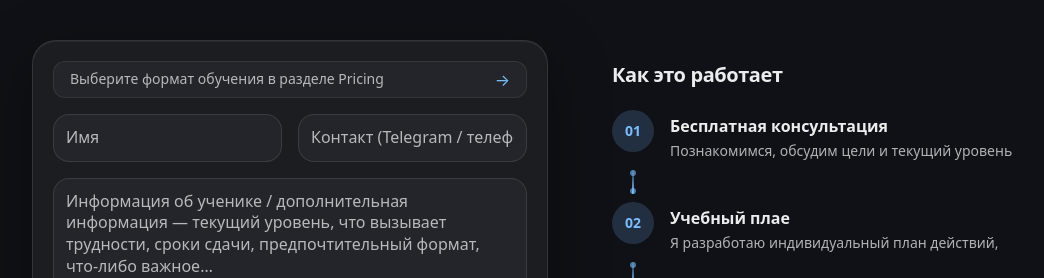
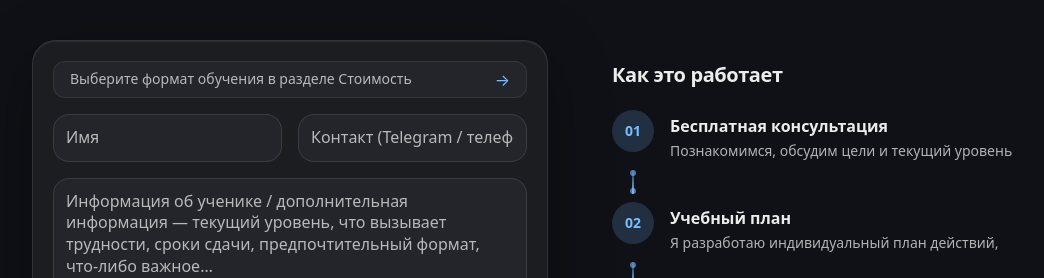
Before and after one commit to MaRkS1234567/MySite-web, a React (Vite) app: page /tutor in a window 1280 px wide. Shown: the part 3837-4115 px from the top of the page, without its empty margins (72-1116 px from the left). Built offline with nearby package versions, Linux system fonts and the light colour scheme.

Commit message:
fix: set some text and change favicon

```diff
--- a/index.html
+++ b/index.html
@@ -2,7 +2,7 @@
 <html lang="en">
   <head>
     <meta charset="UTF-8" />
-    <link rel="icon" type="image/svg+xml" href="/vite.svg" />
+    <link rel="icon" type="image/png" href="/MS.png" />
     <meta name="viewport" content="width=device-width, initial-scale=1.0" />
     <title>musite</title>
   </head>
--- a/src/layouts/components/Footer/Footer.tsx
+++ b/src/layouts/components/Footer/Footer.tsx
@@ -23,7 +23,7 @@ export function Footer() {
       </div>
 
       <div className={styles.mobileContactsWrapper}>
-        <h3 className={styles.mobileContactsTitle}>My Contacts</h3>
+        <h3 className={styles.mobileContactsTitle}>Мои контакты</h3>
         <div className={styles.mobileContactsList}>
           <a href="tel:+79168177633" className={styles.mobileContactItem}>
             <Phone size={20} weight="regular" />
--- a/src/pages/TutorPage/TutorPage.tsx
+++ b/src/pages/TutorPage/TutorPage.tsx
@@ -120,7 +120,7 @@ export function TutorPage() {
                     }}
                   >
                     <span className={styles.directionsHintText}>
-                      {lang === 'ru' ? 'Выберите формат обучения в разделе Pricing' : 'Select a format in the Pricing section'}
+                      {lang === 'ru' ? 'Выберите формат обучения в разделе Стоимость' : 'Select a format in the Pricing section'}
                     </span>
                     <span className={styles.directionsHintArrow}>→</span>
                   </a>
@@ -190,7 +190,7 @@ export function TutorPage() {
                 <div className={styles.step}>
                   <div className={styles.stepNumber}>02</div>
                   <div className={styles.stepContent}>
-                    <h4 className={styles.stepTitle}>Учебный плае</h4>
+                    <h4 className={styles.stepTitle}>Учебный план</h4>
                     <p className={styles.stepDescription}>
                       Я разработаю индивидуальный план действий,
                     </p>
```
Also changed, not shown: public/MS.png (added), public/MS2.png (added).
